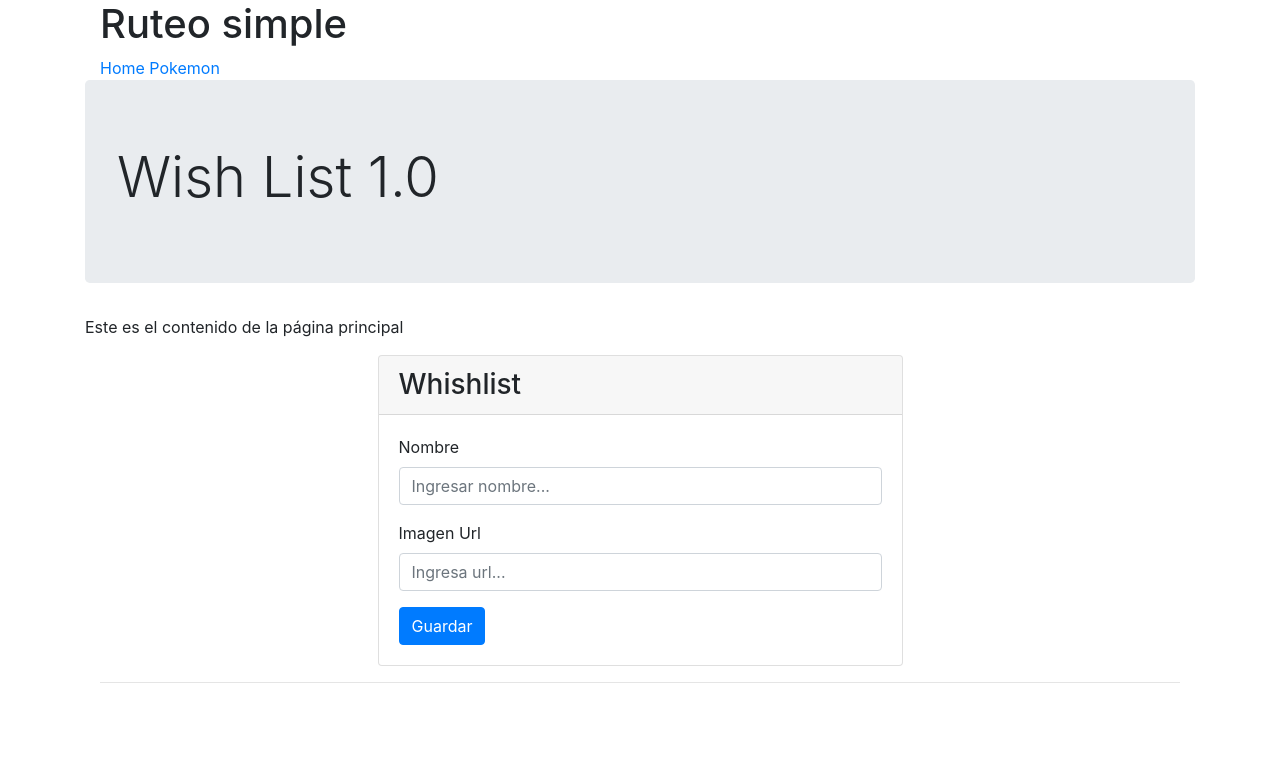
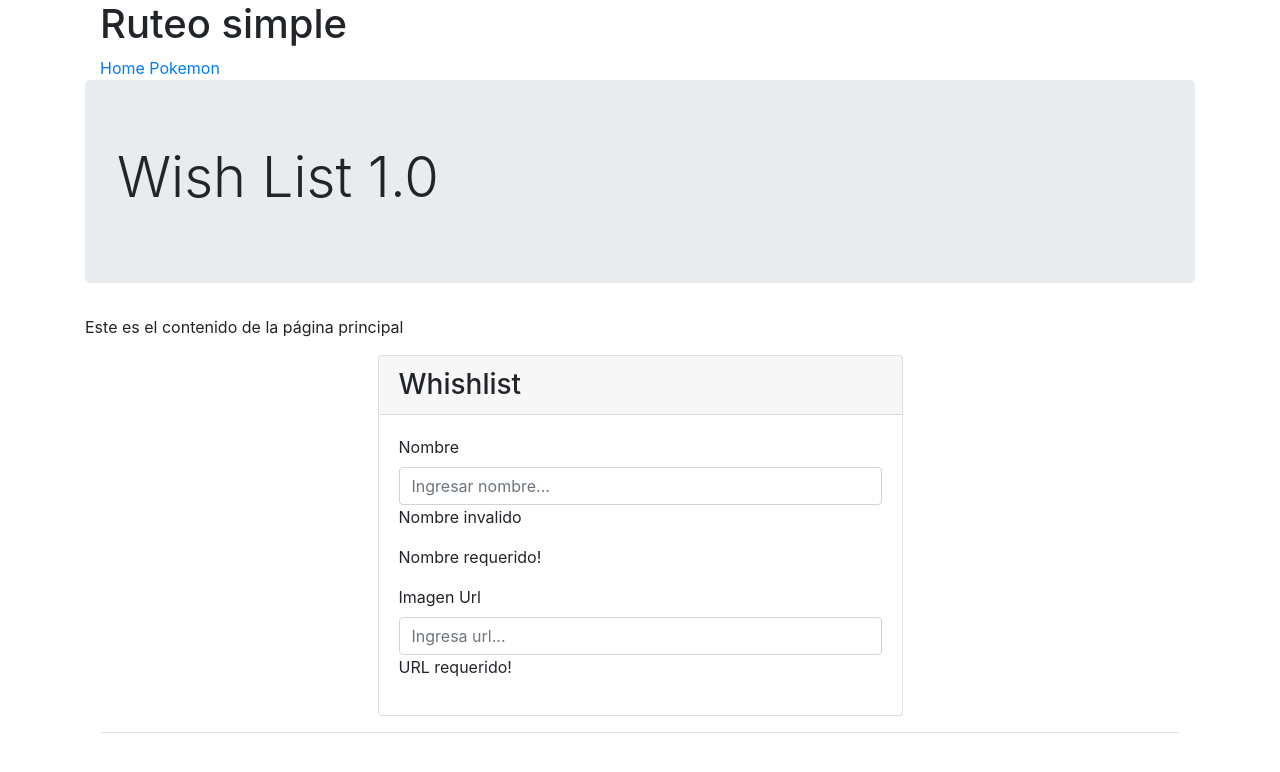
Before and after one commit to IanRamRev/Proyecto-Angular, an Angular app in the folder wishList-ng/: page /home in a window 1280 px wide. Shown: the top 772 px of the page. Built offline with nearby package versions, Linux system fonts and the light colour scheme.

Commit message:
Se generó un formulario y la vañidación required

```diff
--- /dev/null
+++ b/wishList-ng/src/app/form-pokemon/form-pokemon.component.html
@@ -0,0 +1,23 @@
+<form
+    [formGroup]="fg"
+    (ngSubmit)="guardar(fg.controls['nombre'].value, fg.controls['url'].value)">
+    <div class="form-group">
+        <label for="nombre">Nombre</label>
+        <input type="text"	class="form-control"	id="nombre"	placeholder="Ingresar nombre..."
+            [formControl]="fg.controls['nombre']">
+            <div *ngIf="!fg.controls['nombre'].valid"><p> Nombre invalido </p></div>
+            <div *ngIf="fg.controls['nombre'].hasError('required')">
+                <p> Nombre requerido! </p>
+            </div>
+    </div>
+    <div class="form-group">
+        <label for="Imagen	Url">Imagen	Url</label>
+        <input type="text" class="form-control" id="imagenUrl"	placeholder="Ingresa url..."
+            [formControl]="fg.controls['url']">
+        <div *ngIf="fg.controls['url'].hasError('required')">
+            <p> URL requerido! </p>
+        </div>
+    </div>
+    <!-- Función definida en listapokemon ts -->
+    <button	type="submit" class="btn btn-primary" *ngIf="fg.valid">Guardar</button>
+</form>
--- /dev/null
+++ b/wishList-ng/src/app/form-pokemon/form-pokemon.component.ts
@@ -0,0 +1,37 @@
+import { Component, EventEmitter, OnInit, Output } from '@angular/core';
+import { selectPokemon } from '../models/SelectPokemon.model';
+import { FormGroup, FormBuilder, Validators } from '@angular/forms';
+
+@Component({
+  selector: 'app-form-pokemon',
+  templateUrl: './form-pokemon.component.html',
+  styleUrls: ['./form-pokemon.component.css']
+})
+
+
+export class FormPokemonComponent implements OnInit {
+  @Output() onItemAdded: EventEmitter<selectPokemon>;
+  fg: FormGroup;
+
+  constructor(private fb: FormBuilder) {
+    this.onItemAdded = new EventEmitter();
+    this.fg = this.fb.group({
+      nombre: ['', Validators.required],
+      url: ['', Validators.required]
+    });
+
+    this.fg.valueChanges.subscribe((form:any) =>{
+      console.log('cambio el form: ', form);
+    });
+   }
+
+  ngOnInit(): void {
+  }
+
+  guardar(nombre:string, url: string): boolean{
+    const p = new selectPokemon(nombre, url);
+    this.onItemAdded.emit(p);
+    return false;
+  }
+
+}
--- a/wishList-ng/src/app/lista-pokemon/lista-pokemon.component.html
+++ b/wishList-ng/src/app/lista-pokemon/lista-pokemon.component.html
@@ -13,29 +13,19 @@
 
 
 
-<div	class="container	content">
-    <div	class="row">
-        <div	class="col-md-6	offset-md-3">
-            <span	class="anchor"	id="formLogin"></span>
+<div class="container content">
+    <div class="row">
+        <div class="col-md-6 offset-md-3">
+            <span class="anchor" id="formLogin"></span>
             <!-- form	card	login	with	validation	feedback -->
-            <div	class="card	card-outline-secondary">
-                <div	class="card-header">
+            <div class="card	card-outline-secondary">
+                <div class="card-header">
                     <h3	class="mb-0">Whishlist</h3>
                 </div>
 
                 <div class="card-body">
-                    <form>
-                        <div class="form-group">
-                            <label for="nombre">Nombre</label>
-                            <input type="text"	class="form-control"	id="nombre"	placeholder="Ingresar nombre..." #nombre>
-                        </div>
-                        <div class="form-group">
-                            <label for="Imagen	Url">Imagen	Url</label>
-                            <input type="text" class="form-control" id="imagenUrl"	placeholder="Ingresa url..." #url>
-                        </div>
-                        <!-- Función definida en listapokemon ts -->
-                        <button	type="submit" class="btn btn-primary" (click)="guardar(nombre.value, url.value)">Guardar</button>
-                    </form>
+                    <app-form-pokemon (onItemAdded)="agregado($event)">
+                    </app-form-pokemon>
                 </div>
             </div>
         </div>
@@ -45,7 +35,7 @@
 
     <div class="row row-flex">
         <app-pokemon
-        *ngFor="let p of listaPokemones; let i=index"
+        *ngFor="let p of pokemonApiClient.getAll(); let i=index"
         [pokemon]="p"
         [indice]="i+1"
         (clicked)="elegido($event)">
--- a/wishList-ng/src/app/lista-pokemon/lista-pokemon.component.ts
+++ b/wishList-ng/src/app/lista-pokemon/lista-pokemon.component.ts
@@ -1,4 +1,5 @@
-import { Component, OnInit } from '@angular/core';
+import { Component, EventEmitter, Output, OnInit } from '@angular/core';
+import { PokemonApiClient } from './../models/poke-api-client.model';
 import {selectPokemon} from './../models/SelectPokemon.model';
 
 @Component({
@@ -7,23 +8,22 @@ import {selectPokemon} from './../models/SelectPokemon.model';
     styleUrls: ['./lista-pokemon.component.css']
 })
 export class ListaPokemonComponent implements OnInit {
-    listaPokemones: selectPokemon[];
-    constructor() {
-        this.listaPokemones = [];
+    @Output() onItemAdded: EventEmitter<selectPokemon>;
+    constructor(public pokemonApiClient: PokemonApiClient) {
+        this.onItemAdded = new EventEmitter();
     }
 
     ngOnInit(): void {
     }
 
-    guardar(nombre:string, url:string): boolean{
-        this.listaPokemones.push(new selectPokemon(nombre, url));
-        //console.log(this.listaPokemones);
-        return false; // Recarga página
+    agregado(p: selectPokemon){
+        this.pokemonApiClient.add(p);
+        this.onItemAdded.emit(p);
     }
 
-    elegido(p: selectPokemon){
-        this.listaPokemones.forEach(function(x) {x.setSelected(false)});
-        p.setSelected(true);
+    elegido(e: selectPokemon){
+        this.pokemonApiClient.getAll().forEach(x => x.setSelected(false));
+        e.setSelected(true);
     }
 
 }
--- /dev/null
+++ b/wishList-ng/src/app/models/poke-api-client.model.ts
@@ -0,0 +1,17 @@
+import {selectPokemon} from './SelectPokemon.model';
+
+export class PokemonApiClient{
+    pokemon: selectPokemon[];
+
+    constructor(){
+        this.pokemon = [];
+    }
+
+    add(p: selectPokemon){
+        this.pokemon.push(p);
+    }
+
+    getAll(){
+        return this.pokemon;
+    }
+}
```
Also changed, not shown: wishList-ng/src/app/app.module.ts (+13 -4 lines), wishList-ng/src/app/form-pokemon/form-pokemon.component.css (added), 1 other file (tests, documents, lock files or other folders).
